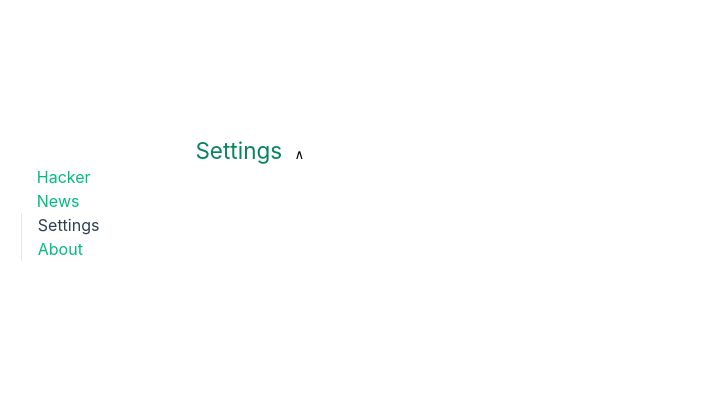
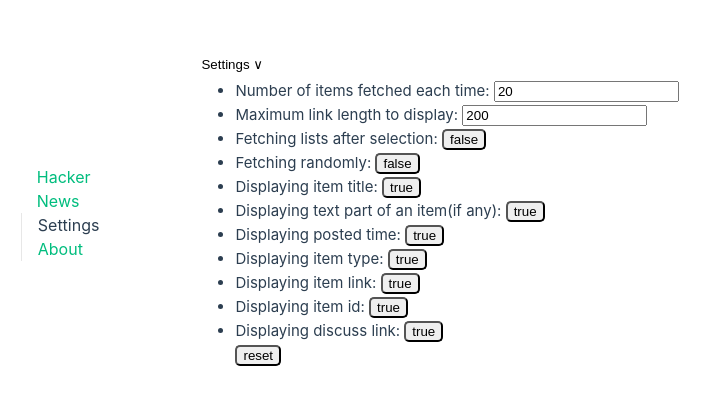
Before and after one commit to letwebdev/hackernews, a Vue app: page /settings in a window 1280 px wide. Shown: the part 195-600 px from the top of the page, without its empty margins (0-721 px from the left). Built offline with nearby package versions, Linux system fonts and the light colour scheme.

Commit message:
use localStorage, be reimplementing toggle(), ..
localStorage doesn't support object methods
unfold settings by default

```diff
--- a/src/components/SettingItems.vue
+++ b/src/components/SettingItems.vue
@@ -3,31 +3,32 @@
 import { useSettingsStore } from "@/stores/settings"
 import { ref } from "vue"
 const settings = useSettingsStore().settings
+console.log(settings)
 const reset = useSettingsStore().reset
-const folded = ref(true)
+const folded = ref(false)
 // Spaces seems invalid
-const foldSign = ref("  ∧  ")
+const foldSign = ref("  ∨  ")
 function fold() {
   folded.value = !folded.value
   foldSign.value = foldSign.value === "  ∧  " ? "  ∨  " : "  ∧  "
+}
+function toggle(property) {
+  property.value === !property.value
 }
 </script>
 <template>
   <section>
     <h2>
-      Settings <button @click="fold">{{ foldSign }}</button>
+      <button @click="fold">Settings{{ foldSign }}</button>
     </h2>
     <ul v-show="!folded">
-      <template v-for="(properties, item) in settings" :key="item">
+      <template v-for="(property, item) in settings" :key="item">
         <li>
-          {{ properties.description }}:
-          <button
-            v-if="typeof properties.value === 'boolean'"
-            @click="properties.value = !properties.value"
-          >
-            {{ properties.value }}
+          {{ property.description }}:
+          <button v-if="typeof property.value === 'boolean'" @click="toggle(property)">
+            {{ property.enabled }}
           </button>
-          <input v-else v-model="properties.value" type="number" />
+          <input v-else v-model="property.value" type="number" />
         </li>
       </template>
       <button @click="reset">reset</button>
--- a/src/stores/settings.ts
+++ b/src/stores/settings.ts
@@ -1,5 +1,6 @@
 import { defineStore } from "pinia"
 import { ref } from "vue"
+import { useLocalStorage, useStorage } from "@vueuse/core"
 export const useSettingsStore = defineStore("settings", () => {
   // TODO Local storage
   class Settings {
@@ -120,9 +121,11 @@
     //   },
     // }
   }
-  const settings = ref(new Settings())
+  const settings = useLocalStorage("settings", new Settings())
+  console.log(settings.value)
   function reset() {
-    Object.assign(settings.value, new Settings())
+    const settingsReset = useLocalStorage("settings", new Settings())
+    Object.assign(settings, settingsReset)
   }
   return { Settings, settings, reset }
 })
```
